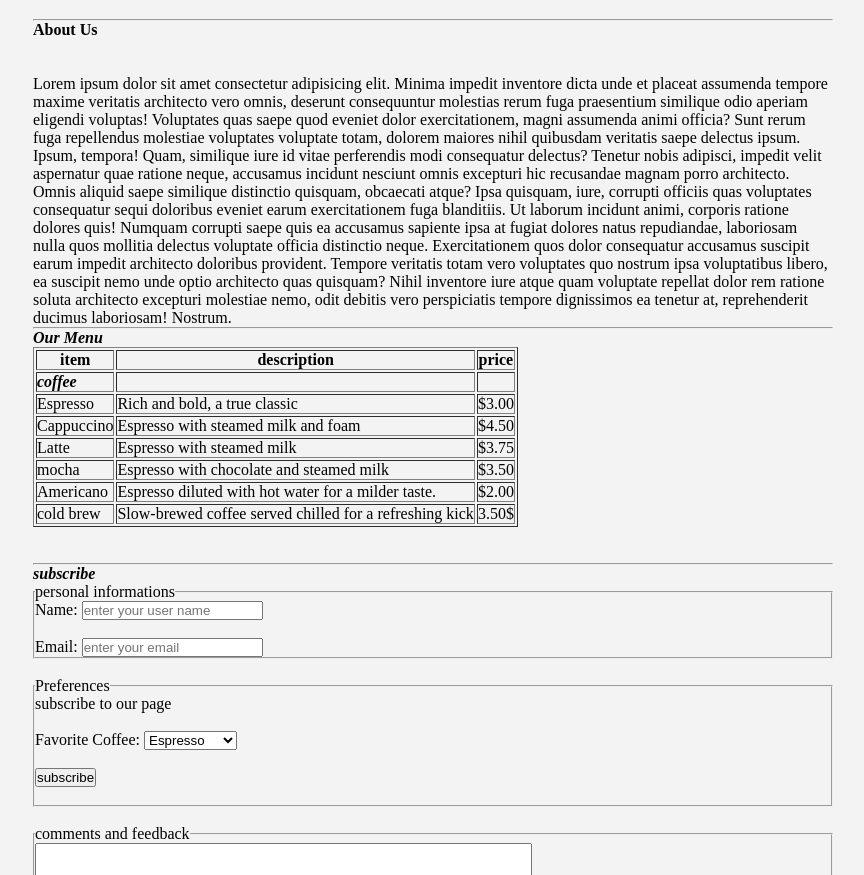
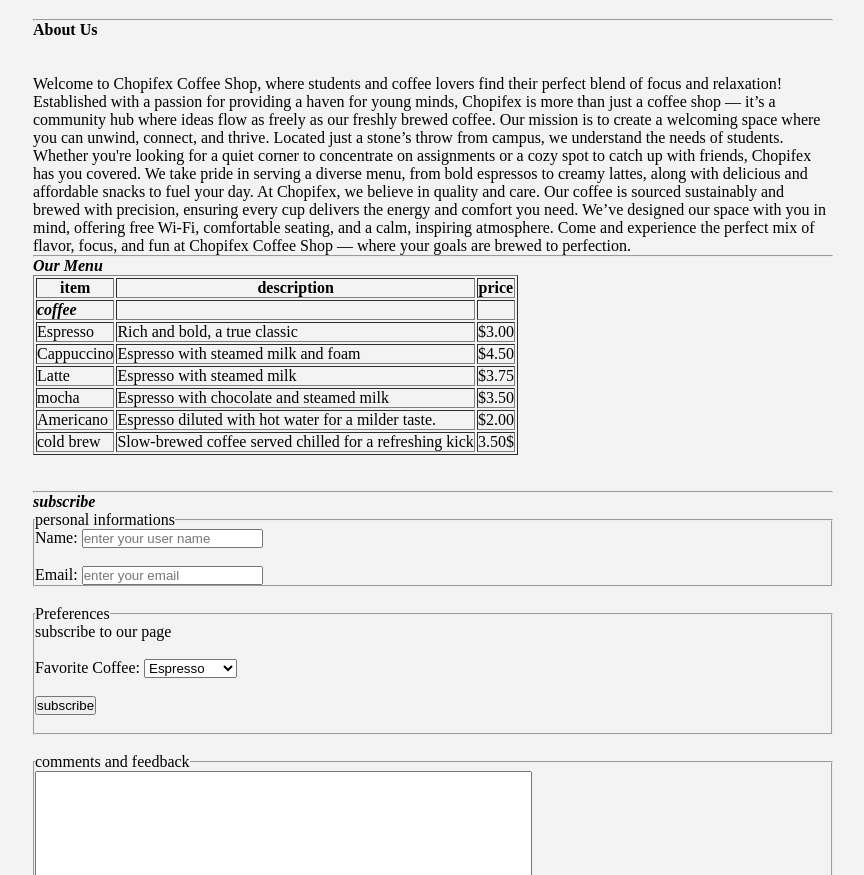
Before and after one commit to nour025/firsthtml-project, a plain HTML site: page index.html in a window 1280 px wide. Shown: the part 1118-1993 px from the top of the page, without its empty margins (207-1071 px from the left). Drawn offline with Linux system fonts and the light colour scheme.

Commit message:
second change

```diff
--- a/index.html
+++ b/index.html
@@ -58,29 +58,16 @@
       <br />
       <p>
 
-        Lorem ipsum dolor sit amet consectetur adipisicing elit. Minima impedit
-        inventore dicta unde et placeat assumenda tempore maxime veritatis
-        architecto vero omnis, deserunt consequuntur molestias rerum fuga
-        praesentium similique odio aperiam eligendi voluptas! Voluptates quas
-        saepe quod eveniet dolor exercitationem, magni assumenda animi officia?
-        Sunt rerum fuga repellendus molestiae voluptates voluptate totam,
-        dolorem maiores nihil quibusdam veritatis saepe delectus ipsum. Ipsum,
-        tempora! Quam, similique iure id vitae perferendis modi consequatur
-        delectus? Tenetur nobis adipisci, impedit velit aspernatur quae ratione
-        neque, accusamus incidunt nesciunt omnis excepturi hic recusandae magnam
-        porro architecto. Omnis aliquid saepe similique distinctio quisquam,
-        obcaecati atque? Ipsa quisquam, iure, corrupti officiis quas voluptates
-        consequatur sequi doloribus eveniet earum exercitationem fuga
-        blanditiis. Ut laborum incidunt animi, corporis ratione dolores quis!
-        Numquam corrupti saepe quis ea accusamus sapiente ipsa at fugiat dolores
-        natus repudiandae, laboriosam nulla quos mollitia delectus voluptate
-        officia distinctio neque. Exercitationem quos dolor consequatur
-        accusamus suscipit earum impedit architecto doloribus provident. Tempore
-        veritatis totam vero voluptates quo nostrum ipsa voluptatibus libero, ea
-        suscipit nemo unde optio architecto quas quisquam? Nihil inventore iure
-        atque quam voluptate repellat dolor rem ratione soluta architecto
-        excepturi molestiae nemo, odit debitis vero perspiciatis tempore
-        dignissimos ea tenetur at, reprehenderit ducimus laboriosam! Nostrum.
+        Welcome to Chopifex Coffee Shop, where students and coffee lovers find their perfect blend of focus and relaxation! Established with a passion for providing a haven for young minds, Chopifex is more than just a coffee shop — it’s a community hub where ideas flow as freely as our freshly brewed coffee. Our mission is to create a welcoming space where you can unwind, connect, and thrive.
+
+        Located just a stone’s throw from campus, we understand the needs of students. Whether you're looking for a quiet corner to concentrate on assignments or a cozy spot to catch up with friends, Chopifex has you covered. We take pride in serving a diverse menu, from bold espressos to creamy lattes, along with delicious and affordable snacks to fuel your day.
+
+        At Chopifex, we believe in quality and care.
+        Our coffee is sourced sustainably and brewed with precision, ensuring every cup delivers the energy and comfort you need.
+        We’ve designed our space with you in mind, offering free Wi-Fi, comfortable seating, and a calm, inspiring atmosphere.
+
+        Come and experience the perfect mix of flavor, focus, and fun at Chopifex Coffee Shop — where your goals are brewed to perfection.
+
       </p>
       <hr />
     </div>
```
